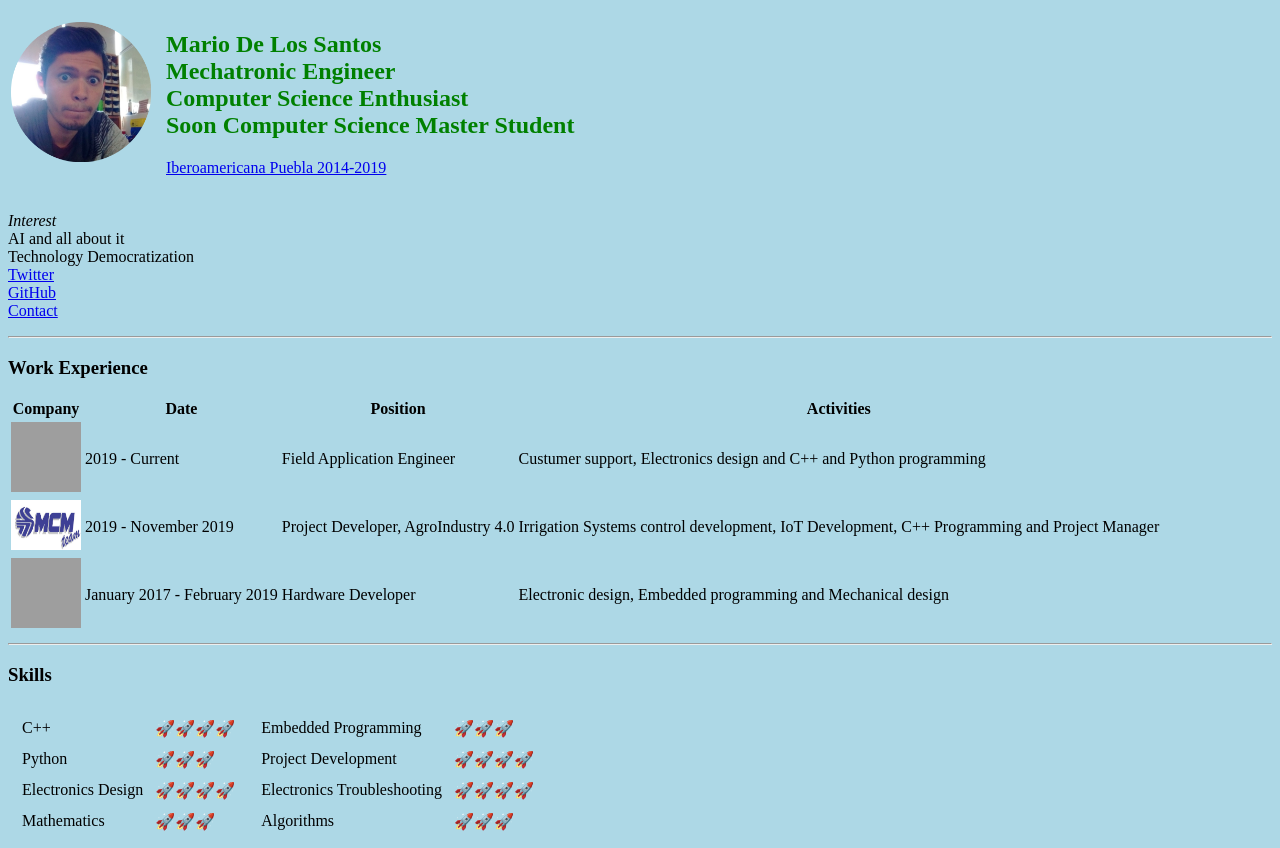
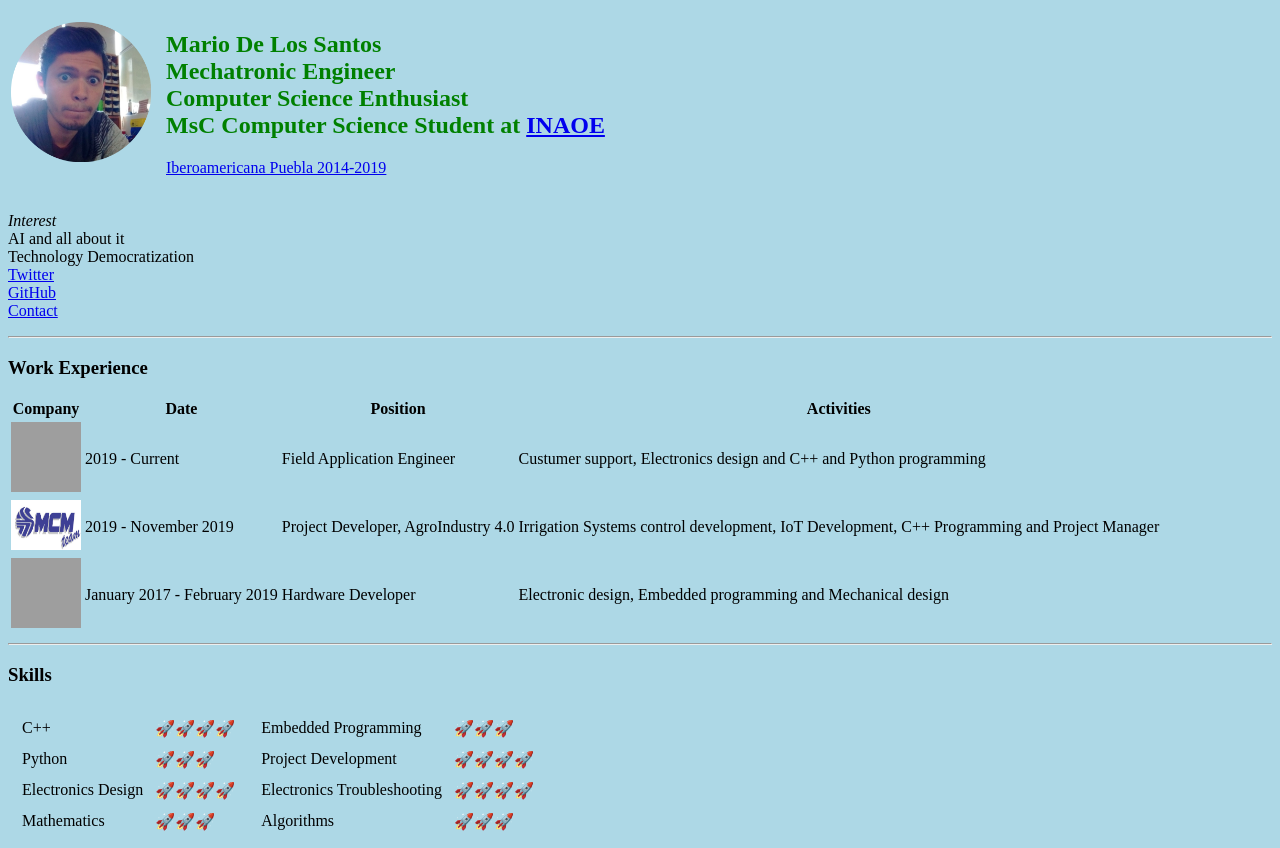
Before and after one commit to MarSH-Up/CV, a plain HTML site: page index.html in a window 1280 px wide. Shown: the top 848 px of the page. Drawn offline with Linux system fonts and the light colour scheme; grey boxes are pictures that could not be loaded.

Commit message:
Update index.html

```diff
--- a/index.html
+++ b/index.html
@@ -23,7 +23,7 @@
           <br>
           Computer Science Enthusiast
           <br>
-          Soon Computer Science Master Student
+          MsC Computer Science Student at <a href="https://www.inaoep.mx/">INAOE</a>
         </h2>
         <p>
           <a href="https://www.iberopuebla.mx/oferta-academica/licenciaturas/ciencias-e-ingenierias/ingenieria-mecatronica"> Iberoamericana Puebla
```
